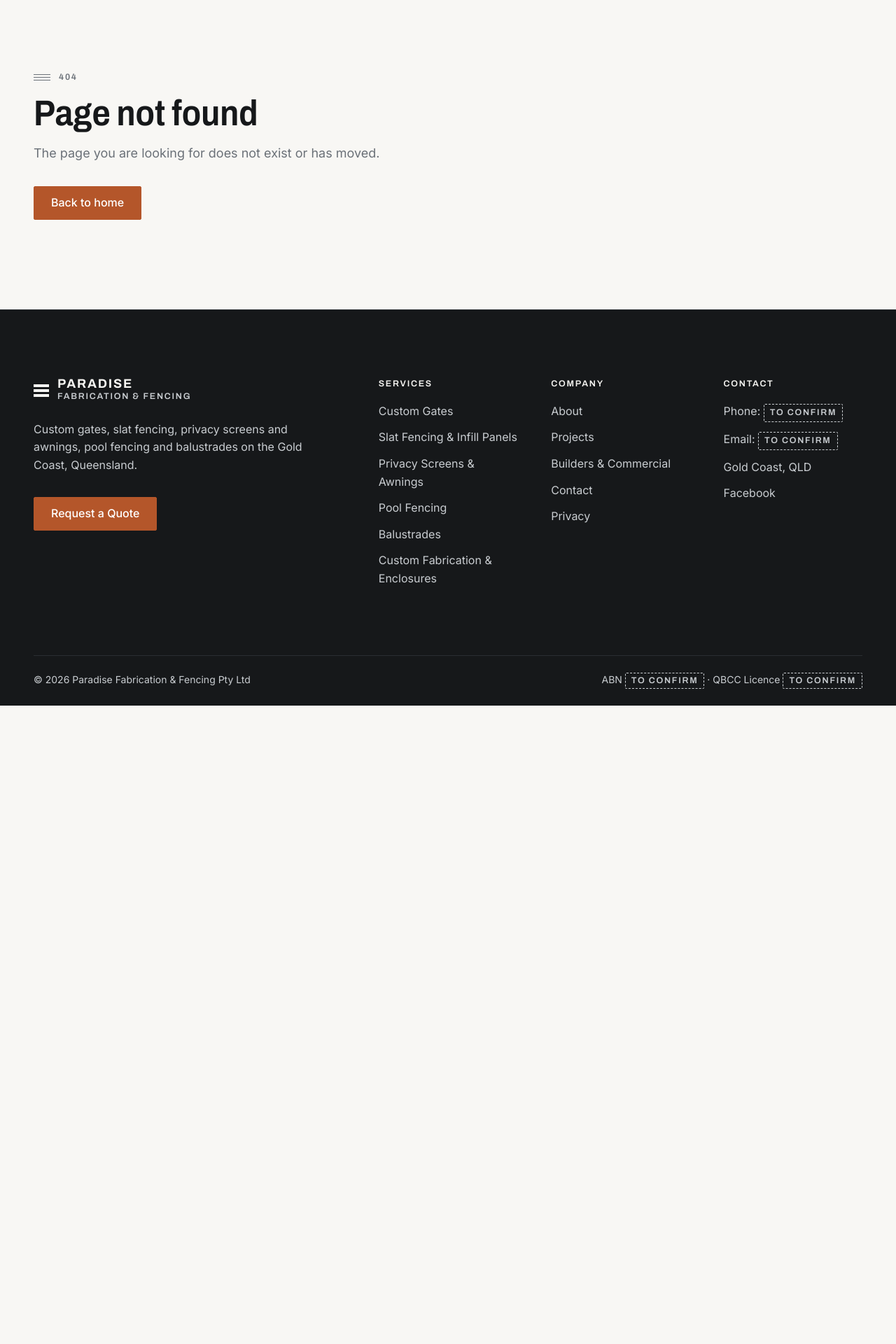
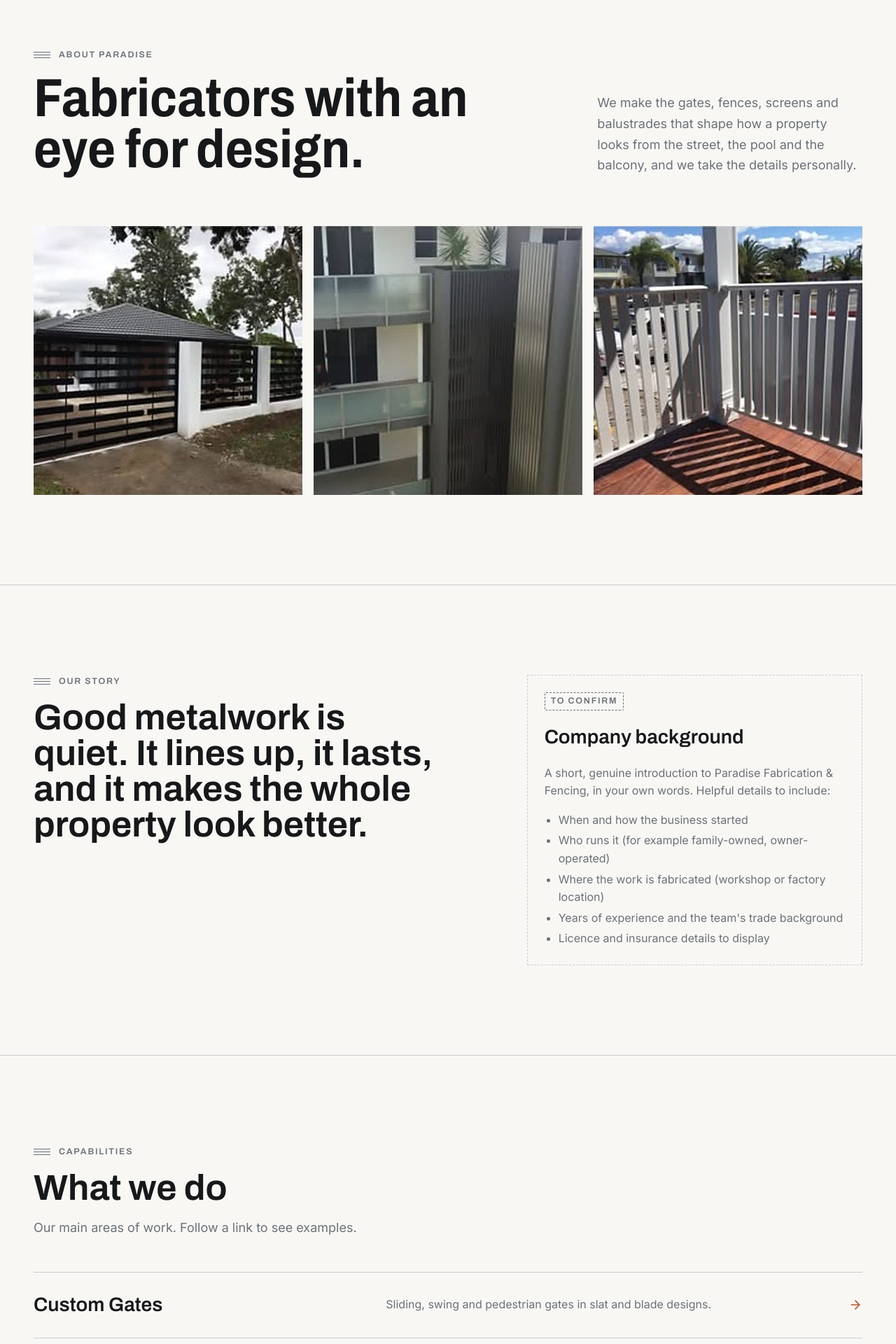
Before and after one commit to anthwal/Paradise, a Next.js app: page /about in a window 1280 px wide. Before the commit this address had no page. Shown: the part 100-2020 px from the top of the page at 70% size. Before the commit the page ends 1108 px from the top, so only its background shows below. Built offline with nearby package versions, Linux system fonts and the light colour scheme.

Commit message:
add: about page

```diff
--- /dev/null
+++ b/app/about/page.tsx
@@ -0,0 +1,208 @@
+import type { Metadata } from "next";
+import Image from "next/image";
+import Link from "next/link";
+import { ArrowRight } from "lucide-react";
+import Container from "@/components/container";
+import CtaSection from "@/components/cta-section";
+import PageIntro from "@/components/page-intro";
+import Reveal from "@/components/reveal";
+import SectionHeading from "@/components/section-heading";
+import ToConfirm from "@/components/to-confirm";
+import { photos, Photos } from "@/lib/photos/photos";
+import { PhotoSources } from "@/lib/projects/projects";
+import { services } from "@/lib/services/services";
+
+export const metadata: Metadata = {
+  title: "About",
+  description:
+    "Paradise Fabrication & Fencing makes custom gates, fencing, screens and balustrades on the Gold Coast, designed around each property.",
+};
+
+// Content is still to be confirmed by the product owner.
+
+const collageSources: PhotoSources = [
+  "/images/fencing/custom-01.jpg",
+  "/images/awnings/screens-07.jpg",
+  "/images/balustrades/balustrade-05.jpg",
+];
+
+const collage: Photos = photos.filter((photo) =>
+  collageSources.includes(photo.src),
+);
+
+// Background details the client is asked to supply
+export type BackgroundPrompts = string[];
+
+const backgroundPrompts: BackgroundPrompts = [
+  "When and how the business started",
+  "Who runs it (for example family-owned, owner-operated)",
+  "Where the work is fabricated (workshop or factory location)",
+  "Years of experience and the team's trade background",
+  "Licence and insurance details to display",
+];
+
+export type Principle = { title: string; text: string };
+
+export type Principles = Principle[];
+
+const principles: Principles = [
+  {
+    title: "Fit the property",
+    text: "Design starts with the house: its lines, its colours and how the space is used.",
+  },
+  {
+    title: "Get the details right",
+    text: "Straight runs, even gaps and clean junctions are what make metalwork look considered.",
+  },
+  {
+    title: "Keep you informed",
+    text: "Clear quotes and clear communication from first enquiry to final fit.",
+  },
+];
+
+// About (docs/05-website-sitemap.md; docs/06-user-journeys.md J4: family-run, factory, licence)
+export default function AboutPage() {
+  return (
+    <>
+      <PageIntro
+        eyebrow="About Paradise"
+        title="Fabricators with an eye for design."
+      >
+        We make the gates, fences, screens and balustrades that shape how a
+        property looks from the street, the pool and the balcony, and we take
+        the details personally.
+      </PageIntro>
+
+      <section aria-label="Our work in pictures" className="pb-18 lg:pb-32">
+        <Container>
+          <ul className="grid gap-4 md:grid-cols-3">
+            {collage.map((photo) => (
+              <li
+                key={photo.src}
+                className="relative aspect-square overflow-hidden bg-mist"
+              >
+                <Image
+                  src={photo.src}
+                  alt={photo.alt}
+                  fill
+                  sizes="(min-width: 768px) 33vw, 100vw"
+                  className="object-cover"
+                />
+              </li>
+            ))}
+          </ul>
+        </Container>
+      </section>
+
+      <section
+        aria-labelledby="story-heading"
+        className="border-t border-alloy py-18 lg:py-32"
+      >
+        <Reveal>
+          <Container>
+            <div className="grid gap-12 lg:grid-cols-12 lg:gap-6">
+              <div className="lg:col-span-6">
+                <SectionHeading
+                  id="story-heading"
+                  eyebrow="Our story"
+                  title="Good metalwork is quiet. It lines up, it lasts, and it makes the whole property look better."
+                />
+              </div>
+
+              {/* Placeholder: company history must come from the client */}
+              <div className="flex flex-col items-start gap-4 border border-dashed border-alloy p-6 text-steel lg:col-span-5 lg:col-start-8">
+                <ToConfirm />
+                <h3 className="font-display text-h3 text-ink">
+                  Company background
+                </h3>
+                <p>
+                  A short, genuine introduction to Paradise Fabrication &amp;
+                  Fencing, in your own words. Helpful details to include:
+                </p>
+                <ul className="list-disc space-y-1 pl-5">
+                  {backgroundPrompts.map((prompt) => (
+                    <li key={prompt}>{prompt}</li>
+                  ))}
+                </ul>
+              </div>
+            </div>
+          </Container>
+        </Reveal>
+      </section>
+
+      <section
+        aria-labelledby="capabilities-heading"
+        className="border-t border-alloy py-18 lg:py-32"
+      >
+        <Reveal>
+          <Container>
+            <SectionHeading
+              id="capabilities-heading"
+              eyebrow="Capabilities"
+              title="What we do"
+            >
+              Our main areas of work. Follow a link to see examples.
+            </SectionHeading>
+            <ul className="mt-12 border-t border-alloy">
+              {services.map((service) => (
+                <li key={service.slug} className="border-b border-alloy">
+                  <Link
+                    href={`/services/${service.slug}`}
+                    className="group grid gap-2 py-6 md:grid-cols-12 md:items-center md:gap-6"
+                  >
+                    <h3 className="font-display text-h3 md:col-span-5">
+                      {service.label}
+                    </h3>
+                    <p className="text-steel md:col-span-6">
+                      {service.summary}
+                    </p>
+                    <ArrowRight
+                      aria-hidden="true"
+                      className="hidden size-5 text-ember transition-transform group-hover:translate-x-1 group-focus-visible:translate-x-1 motion-reduce:transition-none md:block md:justify-self-end"
+                    />
+                  </Link>
+                </li>
+              ))}
+            </ul>
+          </Container>
+        </Reveal>
+      </section>
+
+      <section
+        aria-labelledby="approach-heading"
+        className="border-t border-alloy py-18 lg:py-32"
+      >
+        <Reveal>
+          <Container>
+            <SectionHeading
+              id="approach-heading"
+              eyebrow="How we work"
+              title="Our approach"
+            >
+              The principles behind every job, whatever its size.
+            </SectionHeading>
+            <div className="mt-6 text-steel">
+              <ToConfirm />
+            </div>
+            <ul className="mt-12 grid gap-x-6 gap-y-10 md:grid-cols-3">
+              {principles.map((principle) => (
+                <li
+                  key={principle.title}
+                  className="border-t border-alloy pt-6"
+                >
+                  <h3 className="font-display text-h3">{principle.title}</h3>
+                  <p className="mt-2 text-steel">{principle.text}</p>
+                </li>
+              ))}
+            </ul>
+          </Container>
+        </Reveal>
+      </section>
+
+      <CtaSection eyebrow="Work with us" title="Have a project in mind?">
+        Tell us what you have in mind. A few details about the job are all we
+        need to get started.
+      </CtaSection>
+    </>
+  );
+}
```
